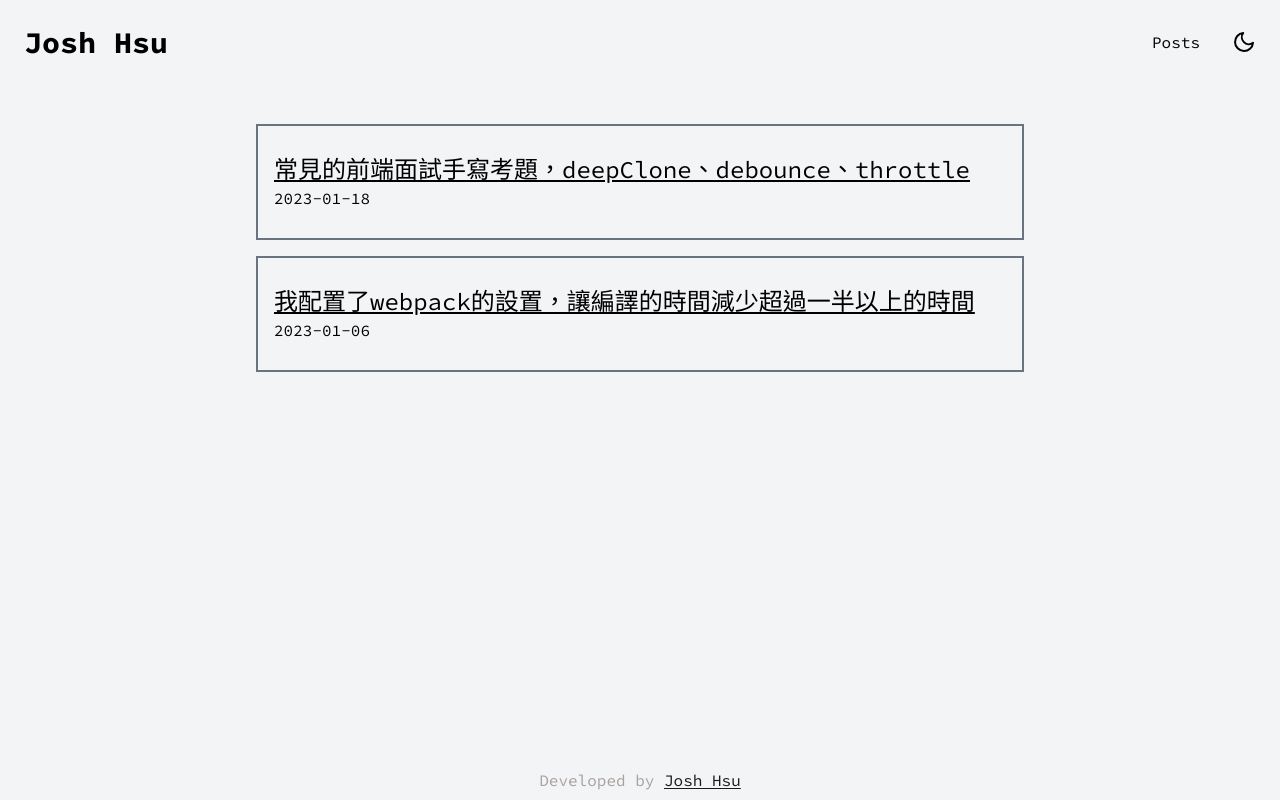
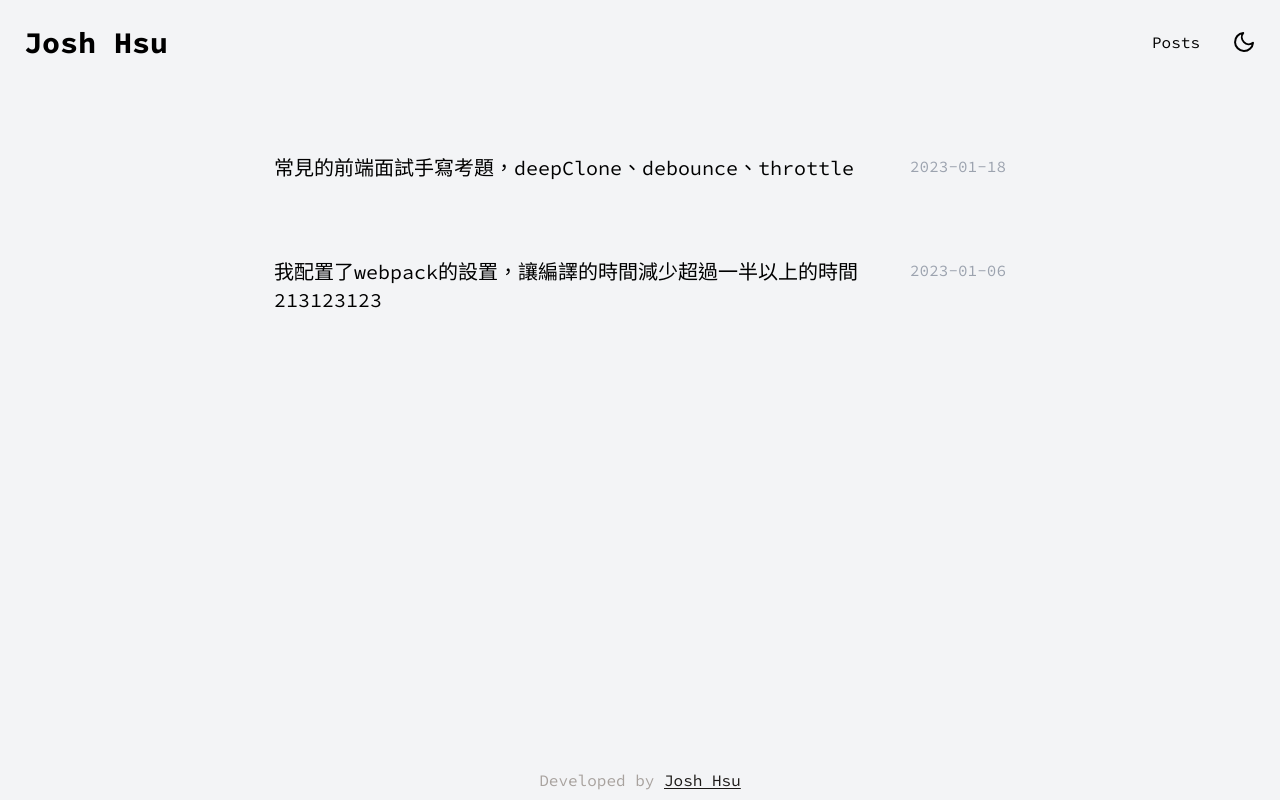
Before and after one commit to yuenu/next-blog, a Next.js app: page /posts in a window 1280 px wide. Built offline with nearby package versions, Linux system fonts and the light colour scheme.

Commit message:
tweak: hover color

```diff
--- a/posts/legacy-project-optimization.md
+++ b/posts/legacy-project-optimization.md
@@ -1,5 +1,5 @@
 ---
-title: 我配置了webpack的設置，讓編譯的時間減少超過一半以上的時間
+title: 我配置了webpack的設置，讓編譯的時間減少超過一半以上的時間213123123
 date: '2023-01-06'
 tags: '優化 vue2 react webpack'
 ---
--- a/src/app/page.tsx
+++ b/src/app/page.tsx
@@ -21,12 +21,13 @@ function Info() {
           'sm:flex-auto'
         )}>
         <Link
-          href="/blog"
+          href="/posts"
           className={clsx(
+            'aLink',
             'flex items-center gap-2 px-4 py-2 bg-orange-400 border-2 border-orange-400 rounded-lg text-white',
             'w-full sm:w-auto'
           )}>
-          <BookOpen /> Read my blog
+          <BookOpen /> Read my posts
         </Link>
         <a
           target="_blank"
@@ -91,6 +92,7 @@ export default function Home() {
                 <Link
                   href={`/post/${post.slug}`}
                   className={clsx(
+                    'aLink',
                     'decoration-2 underline-offset-4',
                     'hover:text-orange-400 hover:underline'
                   )}>
@@ -118,7 +120,7 @@ export default function Home() {
             <a
               target="_blank"
               rel="noopener"
-              href="https://github.com/yuenu/recipe-next"
+              href="https://recipe-next-yuenu.vercel.app/"
               title="Recipe next"
               className="underline decoration-2 underline-offset-4 hover:decoration-orange-400">
               Recipe next
--- a/src/components/Footer.tsx
+++ b/src/components/Footer.tsx
@@ -9,7 +9,8 @@ export const Footer = ({ ...rest }) => {
             href="https://github.com/yuenu"
             className={clsx(
               'text-stone-900 underline underline-offset-2',
-              'dark:text-gray-50'
+              'dark:text-gray-50 dark:hover:text-orange-400',
+              'hover:text-orange-400'
             )}>
             Josh Hsu
           </a>
--- a/src/components/Header.tsx
+++ b/src/components/Header.tsx
@@ -6,11 +6,13 @@ export const Header = ({ ...rest }) => {
   return (
     <header {...rest}>
       <div className={clsx('flex justify-between p-4', 'md:p-6')}>
-        <Link href="/">
+        <Link href="/" className="aLink">
           <h1 className="text-3xl font-bold">Josh Hsu</h1>
         </Link>
         <div className={clsx('flex items-center gap-8')}>
-          <Link href="/posts" className="hover:text-orange-400">
+          <Link
+            href="/posts"
+            className={clsx('aLink', 'hover:text-orange-400')}>
             Posts
           </Link>
           <ThemeSwitch />
--- a/src/components/PostPreview.tsx
+++ b/src/components/PostPreview.tsx
@@ -4,16 +4,21 @@ import { PostMetadata } from '@/types'
 
 export const PostPreview = (post: PostMetadata) => {
   return (
-    <div className="px-4 mb-4 border-2 border-gray-500 py-7">
-      <Link
-        href={`/post/${post.slug}`}
-        className={clsx(
-          'text-2xl underline underline-offset-2',
-          'hover:text-indigo-700'
-        )}>
-        <h2>{post.title}</h2>
-      </Link>
-      <p>{post.date}</p>
-    </div>
+    <Link
+      href={`/post/${post.slug}`}
+      className={clsx(
+        'aLink group',
+        'px-4 mb-4 py-7 block',
+        'border-2 hover:border-orange-400 border-transparent rounded-lg'
+      )}>
+      <div className="flex justify-between">
+        <h2 className="text-xl group-hover:text-orange-400">
+          {post.title}
+        </h2>
+        <span className="text-gray-400 whitespace-nowrap">
+          {post.date}
+        </span>
+      </div>
+    </Link>
   )
 }
--- a/src/components/ProgressBar.tsx
+++ b/src/components/ProgressBar.tsx
@@ -10,7 +10,7 @@ type PushStateInput = [
 
 export default function ProgressBar() {
   const height = '3px'
-  const color = '#ef233c'
+  const color = '#fb923c'
 
   const styles = (
     <style>
@@ -59,7 +59,9 @@ export default function ProgressBar() {
     }
 
     const handleMutation: MutationCallback = () => {
-      const anchorElements = document.querySelectorAll('a')
+      const anchorElements = document.querySelectorAll(
+        '.aLink'
+      ) as NodeListOf<HTMLAnchorElement>
       anchorElements.forEach((anchor) =>
         anchor.addEventListener('click', handleAnchorClick)
       )
--- a/src/components/ThemeSwitch.tsx
+++ b/src/components/ThemeSwitch.tsx
@@ -35,12 +35,8 @@ const ThemeSwitch = () => {
   return (
     <div>
       <button
-        className={clsx(
-          'flex items-center',
-          'hover:text-orange-400'
-          // 'flex flex-col px-3 py-1 border-2 border-gray-400 rounded-lg',
-          // 'dark:border-amber-500'
-        )}
+        aria-label="language switch"
+        className={clsx('flex items-center', 'hover:text-orange-400')}
         onClick={() =>
           setTheme(theme === 'light' ? 'dark' : 'light')
         }>
```
